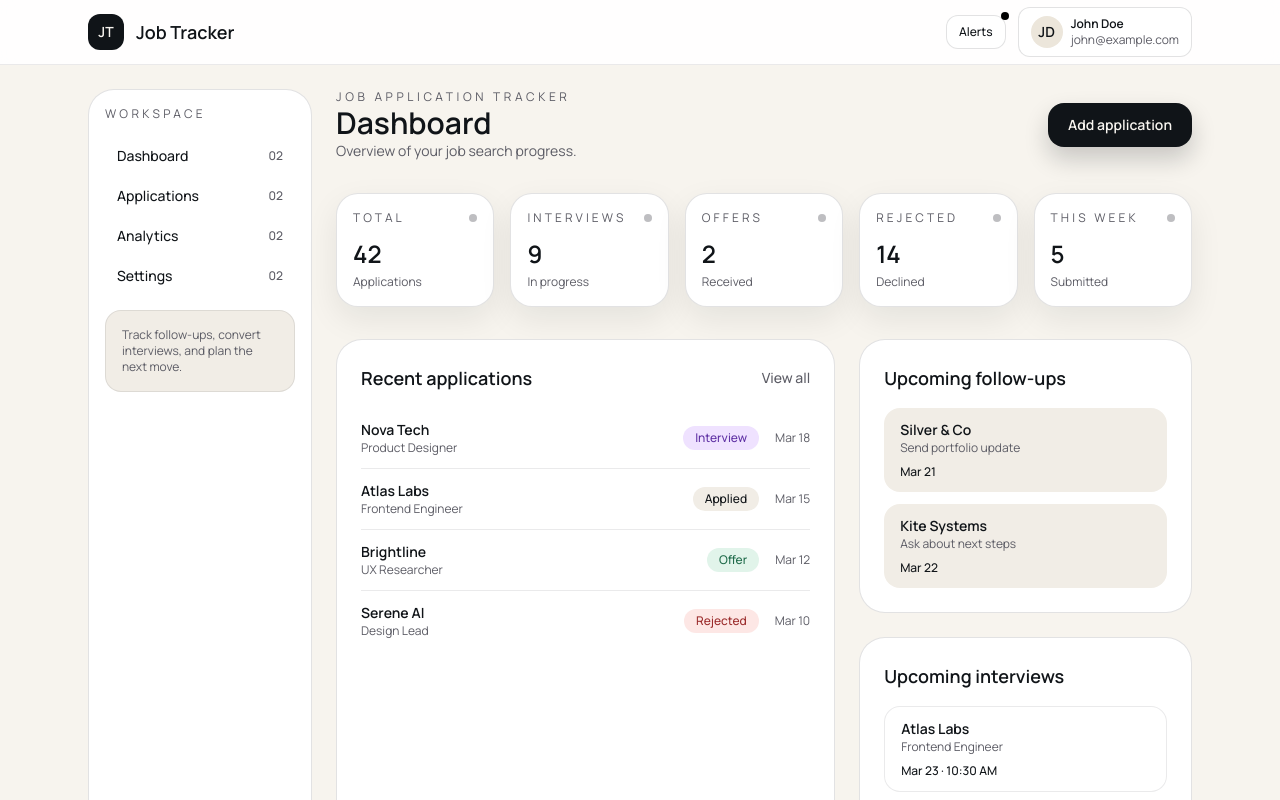
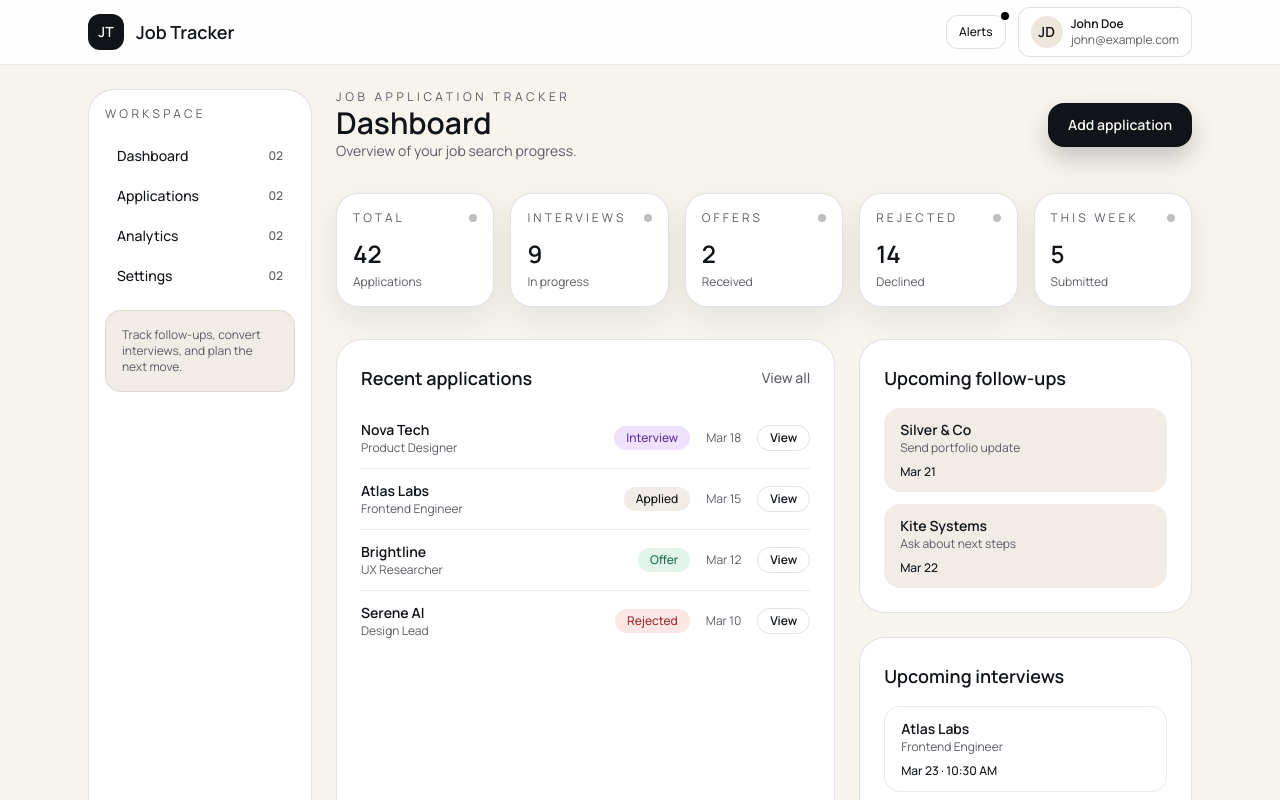
Before and after one commit to thanheuro20057-cloud/job-tracking-application-project, a Next.js app: page /dashboard in a window 1280 px wide. Shown: the top 800 px of the page. Built offline with nearby package versions, Linux system fonts and the light colour scheme.

Commit message:
feat: Add 'View' action to recent applications list items

```diff
--- a/src/app/(app)/dashboard/page.tsx
+++ b/src/app/(app)/dashboard/page.tsx
@@ -133,6 +133,12 @@ export default function DashboardPage() {
                     {item.status}
                   </span>
                   <span className="text-xs text-muted-foreground">{item.date}</span>
+                  <Link
+                    className="rounded-full border border-border px-3 py-1 text-xs font-semibold"
+                    href={`/applications/${item.id}`}
+                  >
+                    View
+                  </Link>
                 </div>
               </div>
             ))}
```
